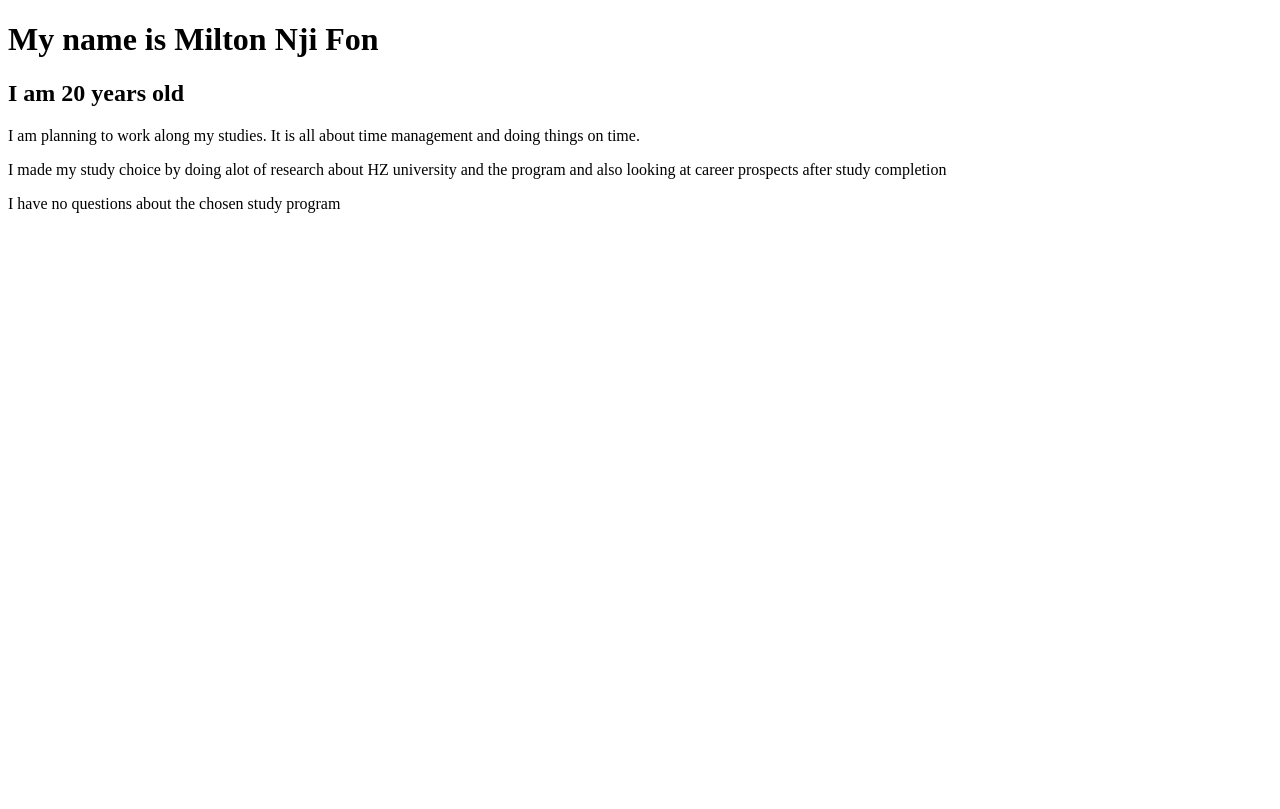
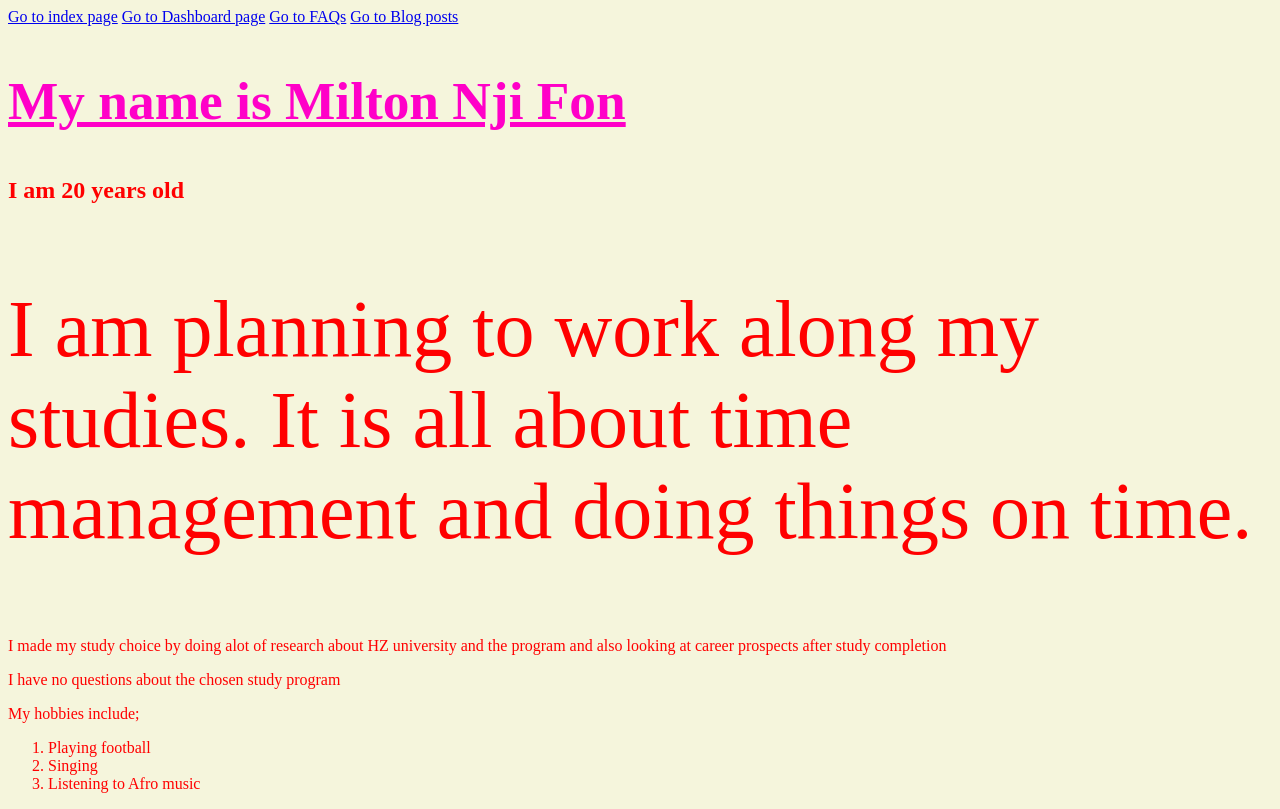
Before and after one commit to MiltonNji/MiltonNji.github.io, a plain HTML site: page Profile.html in a window 1280 px wide. Drawn offline with Linux system fonts and the light colour scheme.

Commit message:
Add files via upload

```diff
--- a/Profile.html
+++ b/Profile.html
@@ -5,13 +5,49 @@
     <meta name="viewport" content="width=device-width, initial-scale=1.0">
     <meta http-equiv="X-UA-Compatible" content="ie=edge">
     <title>My Profile</title>
+    <style>
+      body{
+        background-color: beige;
+      }
+
+      article{
+        color: red;
+      }
+      .first{
+        font-size: 60pt;
+      }
+      h1{
+        color: rgb(255, 0, 200);
+        font-size: 40pt;
+        text-decoration: underline;
+      }
+    </style>
   </head>
+
   <body>
-    <p>
+    <header>
+      <nav>
+        <a href="index.html">Go to index page</a>
+        <a href="dashboard.html">Go to Dashboard page</a>
+        <a href="faq.html">Go to FAQs</a>
+        <a href="blog.html">Go to Blog posts</a>
+      </nav>
+    </header>
+    <main>
+      <article>
     <h1>My name is Milton Nji Fon </h1>
     <h2>I am 20 years old</h2>
-    </p> I am planning to work along my studies. It is all about time management and doing things on time.</p>
+    <p class="first"> I am planning to work along my studies. It is all about time management and doing things on time.</p>
     <p>I made my study choice by doing alot of research about HZ university and the program and also looking at career prospects after study completion</p>
     <p>I have no questions about the chosen study program</p>
+    <p>My hobbies include;</p>
+    <ol>
+      <li>Playing football</li>
+      <li>Singing</li>
+      <li>Listening to Afro music</li>
+    </ol>
+  </article>
+</main>
   </body>
+
 </html>
```
Also changed, not shown: blog.html (+28 -1 lines), dashboard.html (+28 -0 lines), faq.html (+28 -1 lines), index.html (+12 -1 lines).
